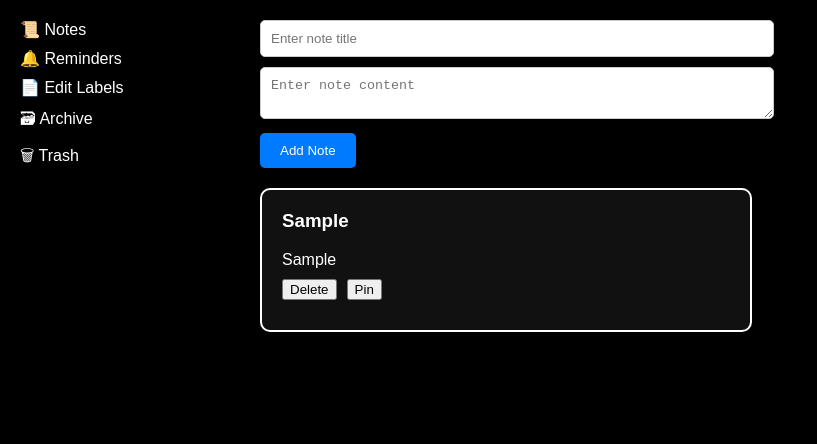
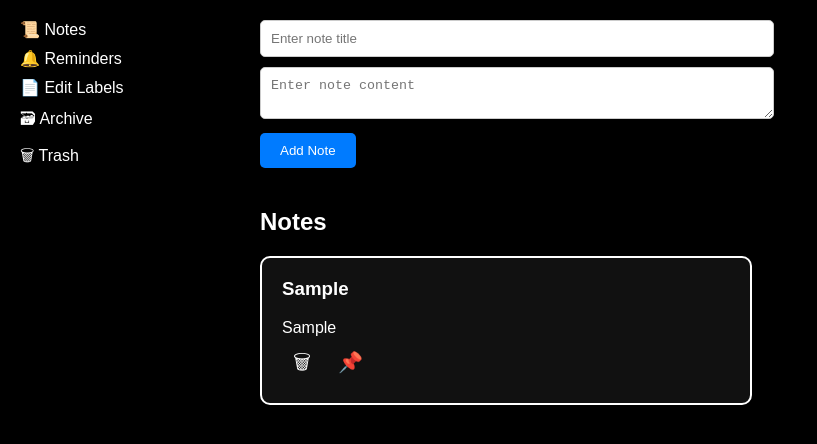
Before and after one commit to madhavreddy509/note-taking-app, a React (Create React App) app: page / in a window 1280 px wide. Both pictures are taken after typing "Sample", "Sample" into the empty fields and a click on the button "Add Note". Shown: the top 444 px of the page, without its empty margins (0-817 px from the left). Built offline with nearby package versions, Linux system fonts and the light colour scheme.

Commit message:
add icons

```diff
--- a/src/components/NoteList.css
+++ b/src/components/NoteList.css
@@ -75,3 +75,19 @@ body {
 .note-box button {
   margin-right: 10px;
 }
+
+.icon-button {
+  background: none;
+  border: none;
+  cursor: pointer;
+}
+
+.icon {
+  font-size: 20px; /* Adjust size as needed */
+}
+
+.delete-icon {
+  color: white; /* Set the color of the icon to white */
+  font-size: 20px; /* Adjust size as needed */
+  margin: 5px; /* Add margin around the icon */
+}
--- a/src/components/NoteList.js
+++ b/src/components/NoteList.js
@@ -21,8 +21,8 @@ const NoteList = ({ notes, deleteNote, pinNote }) => {
                 <h3>{note.title}</h3>
                 <p>{note.content}</p>
                 <div>
-                  <button onClick={() => deleteNote(note.id)}>Delete</button>
-                  <button onClick={() => pinNote(note.id)}>Unpin</button>
+                  <button onClick={() => deleteNote(note.id)} className="icon-button"><span className="icon delete-icon">&#128465;</span> </button>
+                  <button onClick={() => pinNote(note.id)} className="icon-button"><span className="icon">&#128204;</span></button>
                 </div>
               </div>
             ))}
@@ -33,15 +33,15 @@ const NoteList = ({ notes, deleteNote, pinNote }) => {
       {/* Unpinned Notes Section */}
       {unpinnedNotes.length > 0 && (
         <div className="section-container">
-
+          <h2> Notes</h2>
           <div className="notes-row">
             {unpinnedNotes.map(note => (
               <div key={note.id} className="note-box">
                 <h3>{note.title}</h3>
                 <p>{note.content}</p>
                 <div>
-                  <button onClick={() => deleteNote(note.id)}>Delete</button>
-                  <button onClick={() => pinNote(note.id)}>Pin</button>
+                  <button onClick={() => deleteNote(note.id)} className="icon-button"><span className="icon delete-icon">&#128465;</span> </button>
+                  <button onClick={() => pinNote(note.id)} className="icon-button"><span className="icon">&#128204;</span></button>
                 </div>
               </div>
             ))}
```
